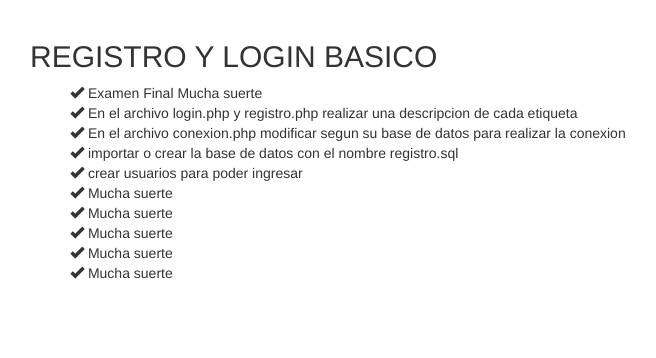
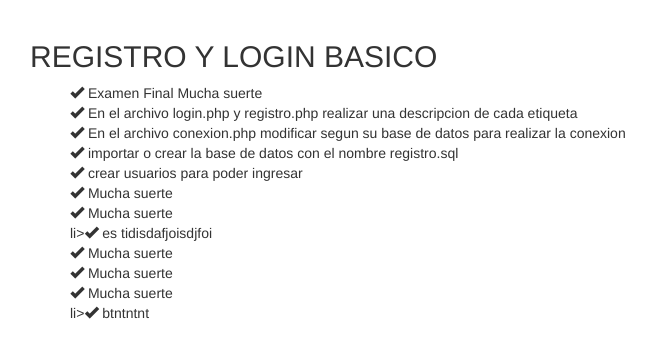
Before and after one commit to world-chavez/Login, a PHP site: page / in a window 1280 px wide. Shown: the part 52-410 px from the top of the page, without its empty margins (40-696 px from the left). Run offline with PHP 8.4, Linux system fonts and the light colour scheme.

Commit message:
este cambio se hizo en TEST

```diff
--- a/index.php
+++ b/index.php
@@ -23,9 +23,11 @@ session_start();
 			<li><i class="glyphicon glyphicon-ok"></i> crear usuarios para poder ingresar</li>
 			<li><i class="glyphicon glyphicon-ok"></i> Mucha suerte</li>
 				<li><i class="glyphicon glyphicon-ok"></i> Mucha suerte</li>
+				li><i class="glyphicon glyphicon-ok"></i> es tidisdafjoisdjfoi </li>
 					<li><i class="glyphicon glyphicon-ok"></i> Mucha suerte</li>
 						<li><i class="glyphicon glyphicon-ok"></i> Mucha suerte</li>
 							<li><i class="glyphicon glyphicon-ok"></i> Mucha suerte</li>
+							li><i class="glyphicon glyphicon-ok"></i> btntntnt</li>
 			</ul>
 
 	</div>
```
